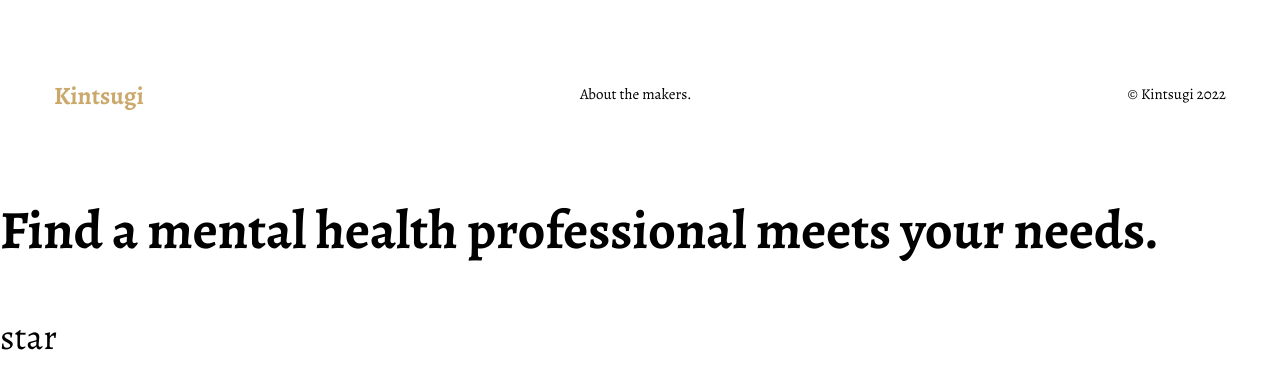
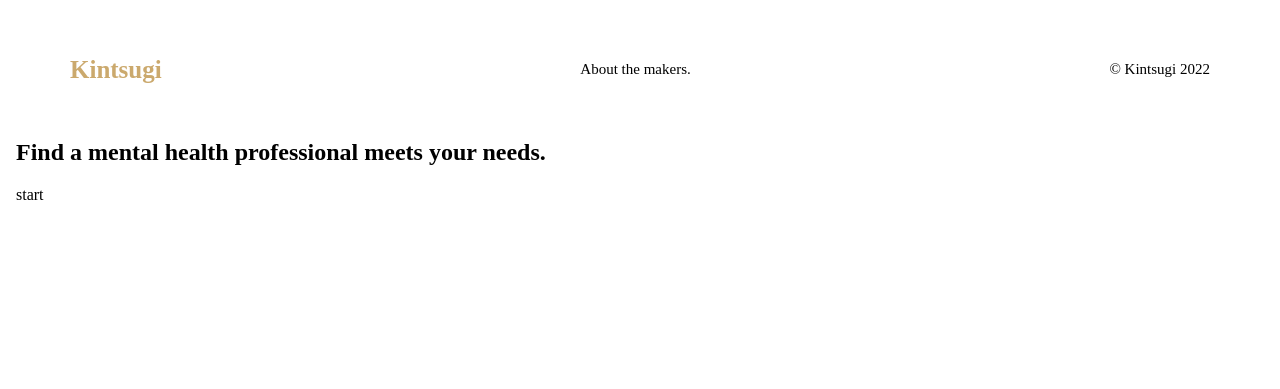
Before and after one commit to heyjiani/project-kintsugi, a React (Create React App) app in the folder react-front-end/: page / in a window 1280 px wide. Shown: the part 891-1280 px from the top of the page. After the commit the page ends 1111 px from the top, so only its background shows below. Built offline with nearby package versions, Linux system fonts and the light colour scheme.

Commit message:
create header sentence

```diff
--- a/react-front-end/src/components/HomeHeader.jsx
+++ b/react-front-end/src/components/HomeHeader.jsx
@@ -9,7 +9,7 @@ export default function HomeHeader() {
           your needs.
         </h2>
 
-        <p>star</p>
+        <p>start </p>
       </div>
     </Fragment>
   );
--- a/react-front-end/src/css/index.css
+++ b/react-front-end/src/css/index.css
@@ -1,13 +1,13 @@
-body {
+/* body {
   margin: 0;
   padding: 0;
   font-family: 'Alegreya', serif;
   -webkit-font-smoothing: antialiased;
   -moz-osx-font-smoothing: grayscale;
   font-size: 36px;
-}
+} */
 
 code {
-  font-family: source-code-pro, Menlo, Monaco, Consolas, "Courier New",
-    monospace;
+  font-family: source-code-pro, Menlo, Monaco,
+    Consolas, "Courier New", monospace;
 }
```
Also changed, not shown: react-front-end/package.json (+6 -2 lines), 1 other file (tests, documents, lock files or other folders).
